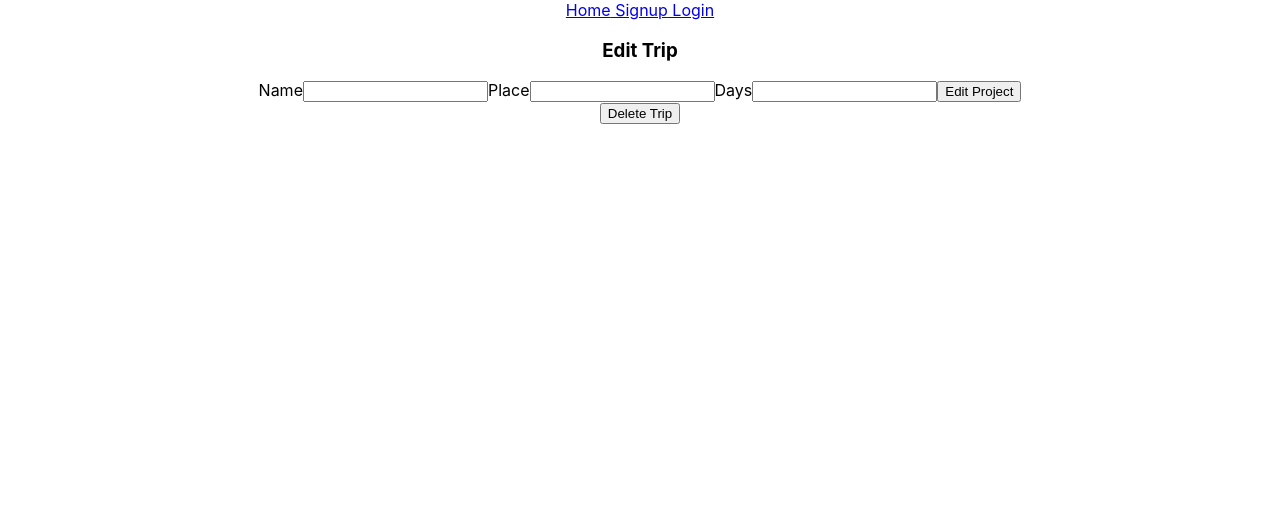
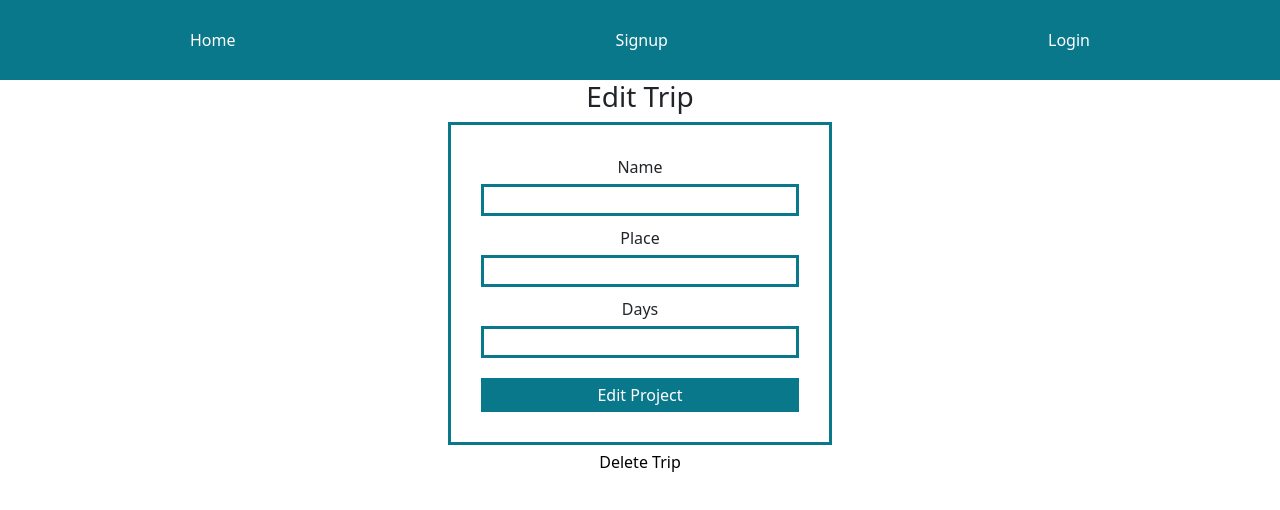
Before and after one commit to asephkhan/project_3_client, a React (Create React App) app: page /trips/edit/1 in a window 1280 px wide. Shown: the top 510 px of the page. Built offline with nearby package versions, Linux system fonts and the light colour scheme; no server answers.

Commit message:
styled the forms and log in, signup pages

```diff
--- a/package.json
+++ b/package.json
@@ -9,8 +9,10 @@
     "amadeus": "^5.7.1",
     "antd": "^4.19.2",
     "axios": "^0.26.0",
+    "bootstrap": "^5.1.3",
     "dotenv": "^16.0.0",
     "react": "^17.0.2",
+    "react-bootstrap": "^2.2.1",
     "react-dom": "^17.0.2",
     "react-router-dom": "^6.2.2",
     "react-scripts": "5.0.0",
--- a/src/App.css
+++ b/src/App.css
@@ -36,3 +36,44 @@
     transform: rotate(360deg);
   }
 }
+
+.home-container{
+  height: 90vh;
+  display: flex;
+  justify-content: center;
+  align-items: center;
+  color: white;
+  background-image: url('https://images.unsplash.com/photo-1605816246254-851765f431b0?ixlib=rb-1.2.1&ixid=MnwxMjA3fDB8MHxwaG90by1wYWdlfHx8fGVufDB8fHx8&auto=format&fit=crop&w=775&q=80');
+background-size: cover;
+background-repeat: no-repeat;
+
+}
+
+.home-container h1{
+  font-size: 70px;
+}
+
+form{
+  display: flex;
+  flex-direction: column;
+  width: 30vw;
+  margin: 0 auto;
+  border: solid 3px #0a788b;
+  padding: 30px;
+
+}
+
+form input{
+  margin-bottom: 10px;
+  border: solid 3px #0a788b;
+}
+
+form label{
+  margin-bottom: 5px;
+}
+
+form button{
+  background-color: #0a788b;
+  color: white;
+  margin-top: 10px;
+}
--- a/src/Components/Navbar/Navbar.css
+++ b/src/Components/Navbar/Navbar.css
@@ -0,0 +1,46 @@
+
+
+.Navbar {
+   position: relative;
+    width: 100vw;
+  height: 10vh;
+  background: #0a788b ;
+  display: flex;
+  justify-content: space-around;
+  align-items: center;
+
+
+}
+
+.NavbarLinks{
+    text-decoration: none;
+    color: #ffff;
+    padding: 15px;
+
+
+}
+
+.NavbarLinks:hover{
+color: white;
+text-decoration: underline;
+}
+
+button{
+    background-color: white;
+    border: none;
+   padding: 5px 15px;
+}
+
+.user-div{
+    display: flex;
+    width: 3rem;
+    align-items: center;
+
+}
+
+.user-div h3{
+    color: white;
+    font-size: 18px;
+    margin-right: 20px;
+    margin-bottom: 0;
+}
--- a/src/Components/Navbar/Navbar.jsx
+++ b/src/Components/Navbar/Navbar.jsx
@@ -1,5 +1,5 @@
 import React, { useContext } from 'react';
-
+import './Navbar.css'
 import { Link } from 'react-router-dom';
 import { AuthContext } from '../../context/auth.context';
 
@@ -7,20 +7,23 @@ function Navbar() {
 
   const { loggedIn, user, logoutUser } = useContext(AuthContext);
   return (
-    <nav className={'Navbar '}>
-      <Link to="/"> Home</Link>
+    <nav className='Navbar'>
+
+      <Link className='NavbarLinks' to="/"> Home</Link>
+
       {loggedIn && (
         <>
-          <Link to="/trips"> My Trips </Link>
-          {user.username}
-          <button onClick={logoutUser}>Logout</button>
+          <Link className='NavbarLinks' to="/trips"> My Trips </Link>
+          <div className='user-div'> <h3>{user.username}</h3>
+          <button  onClick={logoutUser}>Logout</button>
+          </div>
         </>
       )}
 
       {!loggedIn && (
         <>
-          <Link to="/signup"> Signup</Link>
-          <Link to="/login"> Login</Link>
+          <Link className='NavbarLinks' to="/signup"> Signup</Link>
+          <Link className='NavbarLinks' to="/login"> Login</Link>
         </>
       )}
 
--- a/src/Pages/Home/Home.jsx
+++ b/src/Pages/Home/Home.jsx
@@ -3,7 +3,7 @@ import React from 'react';
 
 function Home() {
   return (
-    <div>
+    <div className='home-container' >
      <h1> Welcome to travel diary </h1>
 
     </div>
--- a/src/index.js
+++ b/src/index.js
@@ -5,6 +5,7 @@ import App from "./App";
 import reportWebVitals from "./reportWebVitals";
 import { AuthProviderWrapper } from "./context/auth.context";
 import { BrowserRouter as Router } from "react-router-dom";
+import 'bootstrap/dist/css/bootstrap.min.css';
 
 ReactDOM.render(
   <React.StrictMode>
```
Also changed, not shown: 1 other file (tests, documents, lock files or other folders).
